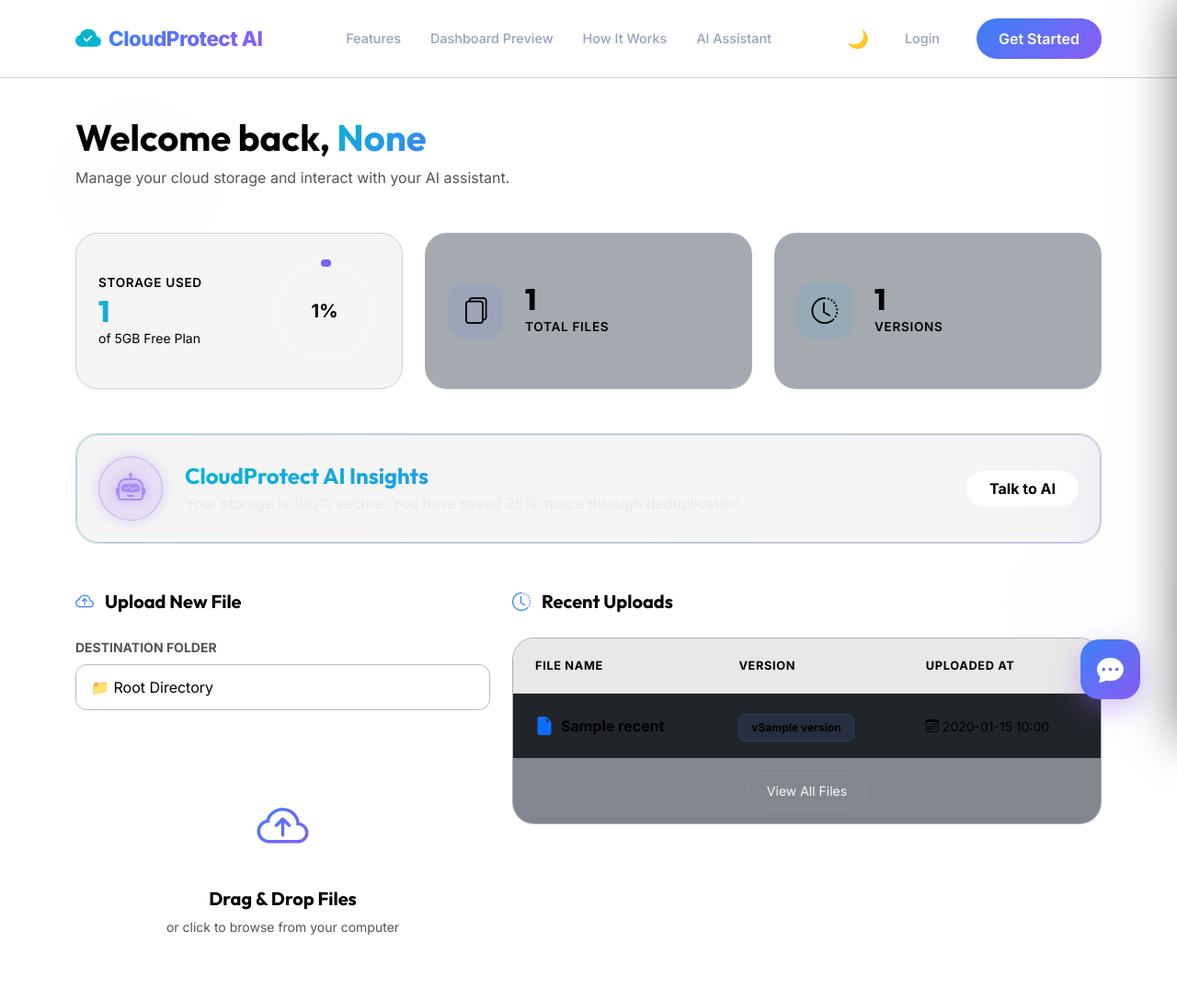
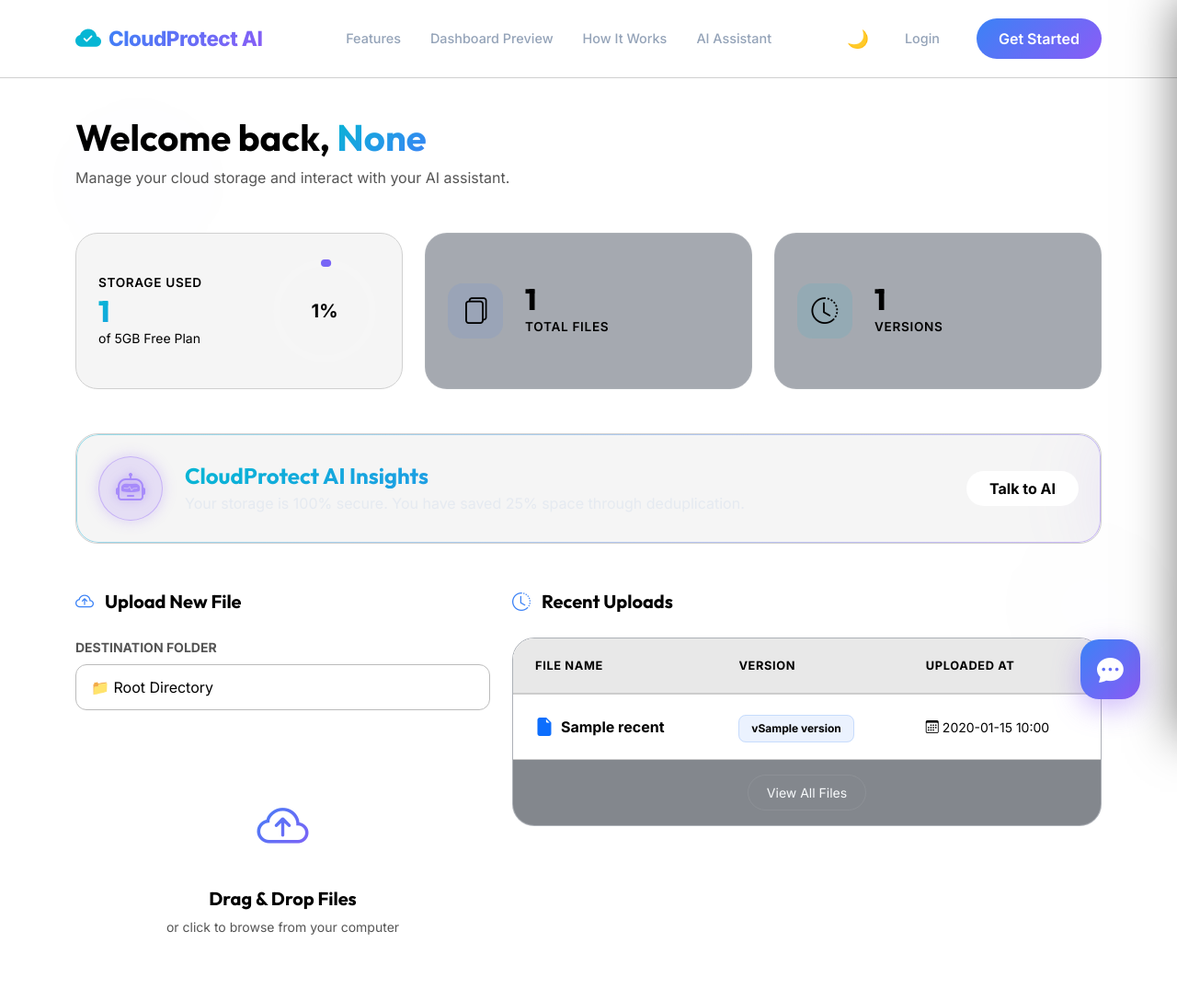
Before and after one commit to surendharsurendhar888-collab/-Cloud-Based-Automatic-File-Backup-and-Recovery-System, a Flask app: template templates/dashboard/dashboard.html in a window 1280 px wide. Shown: the top 1087 px of the page at 92% size. Run offline with Flask 3, Linux system fonts and the light colour scheme; the template is opened without the code that fills it: most values are stand-ins (such as "Sample title", 1, 10 or a date in 2020); some libraries are stand-ins or nearby versions.

Commit message:
fix: resolve light mode visibility for active navbar links, table-dark, and version panels

```diff
--- a/static/css/style.css
+++ b/static/css/style.css
@@ -706,3 +706,80 @@ body:not(.dark-mode) #searchInput {
   color: #000000 !important;
   border: 1px solid #CCCCCC !important;
 }
+
+/* 5. Navbar Active and Hover Link Visibility */
+body:not(.dark-mode) .nav-link-premium.active,
+body:not(.dark-mode) .nav-link-premium.active i,
+body:not(.dark-mode) .nav-link-premium:hover,
+body:not(.dark-mode) .nav-link-premium:hover i {
+  color: #000000 !important;
+  background: rgba(59, 130, 246, 0.12) !important;
+}
+
+/* 6. Overrides for table-dark Bootstrap tables in light mode */
+body:not(.dark-mode) .table-dark {
+  --bs-table-bg: #FFFFFF !important;
+  --bs-table-color: #000000 !important;
+  --bs-table-border-color: #CCCCCC !important;
+  --bs-table-hover-color: #000000 !important;
+  --bs-table-hover-bg: #F0F0F0 !important;
+  background-color: #FFFFFF !important;
+  color: #000000 !important;
+}
+
+body:not(.dark-mode) .table-dark th,
+body:not(.dark-mode) .table-dark td {
+  background-color: #FFFFFF !important;
+  color: #000000 !important;
+  border-bottom: 1px solid #CCCCCC !important;
+}
+
+body:not(.dark-mode) .table-dark thead,
+body:not(.dark-mode) .table-dark thead th {
+  background-color: #E8E8E8 !important;
+  color: #000000 !important;
+  border-bottom: 2px solid #CCCCCC !important;
+}
+
+body:not(.dark-mode) .table-dark tbody tr {
+  background-color: #FFFFFF !important;
+  color: #000000 !important;
+}
+
+body:not(.dark-mode) .table-dark tbody tr:nth-child(even) {
+  background-color: #F5F5F5 !important;
+}
+
+body:not(.dark-mode) .table-dark tbody tr:hover {
+  background-color: #F0F0F0 !important;
+}
+
+/* Specific overrides for files-table-premium */
+body:not(.dark-mode) .files-table-premium th {
+  background-color: #E8E8E8 !important;
+  color: #000000 !important;
+}
+
+body:not(.dark-mode) .files-table-premium td {
+  background-color: #FFFFFF !important;
+  color: #000000 !important;
+}
+
+body:not(.dark-mode) .files-table-premium tr:nth-child(even) td {
+  background-color: #F5F5F5 !important;
+}
+
+body:not(.dark-mode) .files-table-premium tr:hover td {
+  background-color: #F0F0F0 !important;
+}
+
+/* 7. Version History Panel overrides */
+body:not(.dark-mode) .version-panel-premium {
+  background: #F8F9FA !important;
+  border-color: #D0D0D0 !important;
+}
+
+body:not(.dark-mode) .version-item-premium {
+  background: #FFFFFF !important;
+  border-color: #CCCCCC !important;
+}
```
